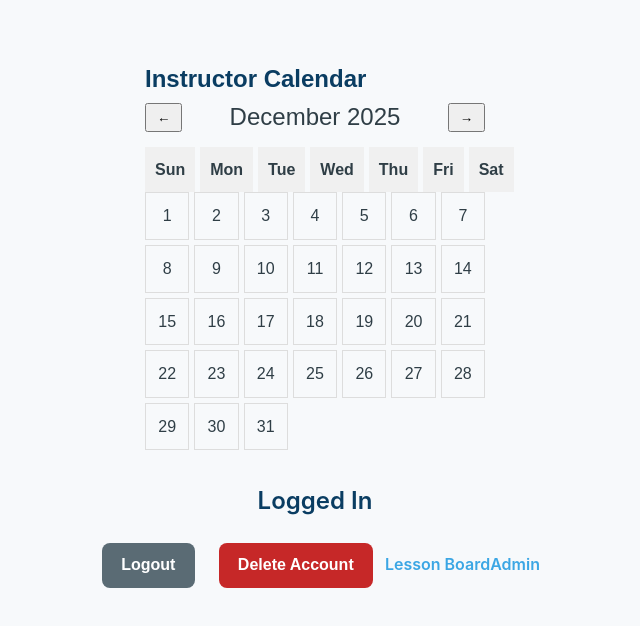
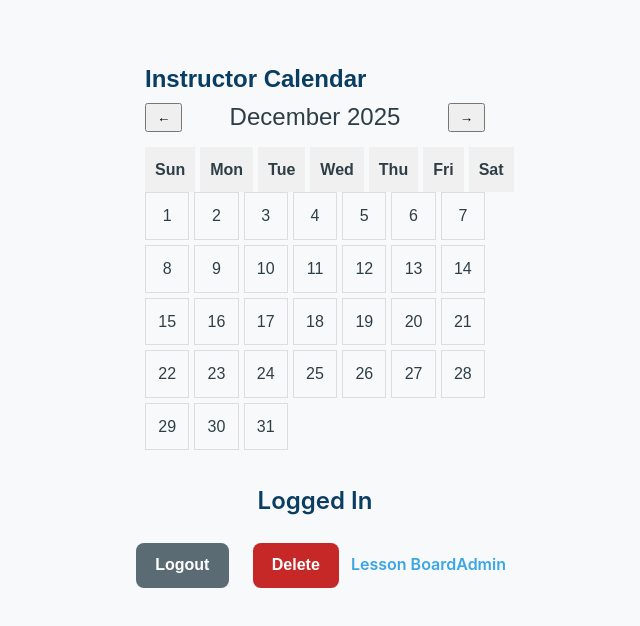
Before and after one commit to roc2246/ski-lessons, a React (Vite) app in the folder client/: page /instructor in a window 1280 px wide. Shown: the top 626 px of the page, without its empty margins (325-965 px from the left). Built offline with nearby package versions, Linux system fonts and the light colour scheme; sample sign-in values are in the browser's storage.

Commit message:
Refactored logout and delete buttons

```diff
--- a/client/src/components/buttons/Delete.jsx
+++ /dev/null
@@ -1,14 +0,0 @@
-import * as lib from "../../utils/auth-library";
-import { useNavigate} from "react-router-dom";
-export default function Delete() {
-  const navigate = useNavigate();
-
-  return (
-    <button
-      className="btn btn--danger instructor__btn"
-      onClick={() => lib.deleteAccount(navigate)}
-    >
-      Delete Account
-    </button>
-  );
-}
--- /dev/null
+++ b/client/src/components/buttons/GeneralBtn.jsx
@@ -0,0 +1,17 @@
+import { useNavigate, Link } from "react-router-dom";
+
+export default function GeneralBtn({type, onclick, children}) {
+  const navigate = useNavigate();
+
+  return (
+    <button
+      className={`btn btn--${type} instructor__btn`}
+      onClick={() => {
+        onclick
+        type==="secondary" && navigate("/");
+      }}
+    >
+      {children}
+    </button>
+  );
+}
--- a/client/src/components/buttons/Logout.jsx
+++ /dev/null
@@ -1,18 +0,0 @@
-import * as lib from "../../utils/auth-library";
-import { useNavigate, Link } from "react-router-dom";
-
-export default function Logout() {
-  const navigate = useNavigate();
-
-  return (
-    <button
-      className="btn btn--secondary instructor__btn"
-      onClick={() => {
-        lib.logout();
-        navigate("/");
-      }}
-    >
-      Logout
-    </button>
-  );
-}
--- a/client/src/components/instructor-dir/InstructorControlls.jsx
+++ b/client/src/components/instructor-dir/InstructorControlls.jsx
@@ -1,13 +1,19 @@
-import { Link } from "react-router-dom";
-import Logout from "../buttons/Logout";
-import Delete from "../buttons/Delete";
+import { useNavigate, Link } from "react-router-dom";
+import GeneralBtn from "../buttons/GeneralBtn";
+import * as lib from "../../utils/auth-library";
 
 export default function InstructorControlls() {
+  const navigate = useNavigate();
+
   return (
     <section className="instructor__controls">
       <h1 className="instructor__title">Logged In</h1>
-      <Logout />
-      <Delete />
+      <GeneralBtn type="secondary" onclick={() => lib.logout()}>
+        Logout
+      </GeneralBtn>
+      <GeneralBtn type="danger" onclick={() => lib.deleteAccount(navigate)}>
+        Delete
+      </GeneralBtn>
 
       <Link to="/lesson-board" className="instructor__link">
         Lesson Board
--- a/client/src/components/lessonboard-dir/LessonBoardControlls.jsx
+++ b/client/src/components/lessonboard-dir/LessonBoardControlls.jsx
@@ -1,10 +1,13 @@
 import { Link } from "react-router-dom";
-import Logout from "../buttons/Logout";
+import GeneralBtn from "../buttons/GeneralBtn";
+import * as lib from "../../utils/auth-library";
 
 export default function LessonBoardControlls() {
   return (
     <section className="lesson-board__controls">
-      <Logout />
+      <GeneralBtn type="secondary" onclick={() => lib.logout()}>
+        Logout
+      </GeneralBtn>
       <Link to="/instructor" className="lesson-board__link">
         Back
       </Link>
```
Also changed, not shown: client/src/components/buttons/LoginBtn.jsx (deleted, +0 -7 lines), client/src/components/buttons/RegisterBtn.jsx (deleted, +0 -7 lines).
